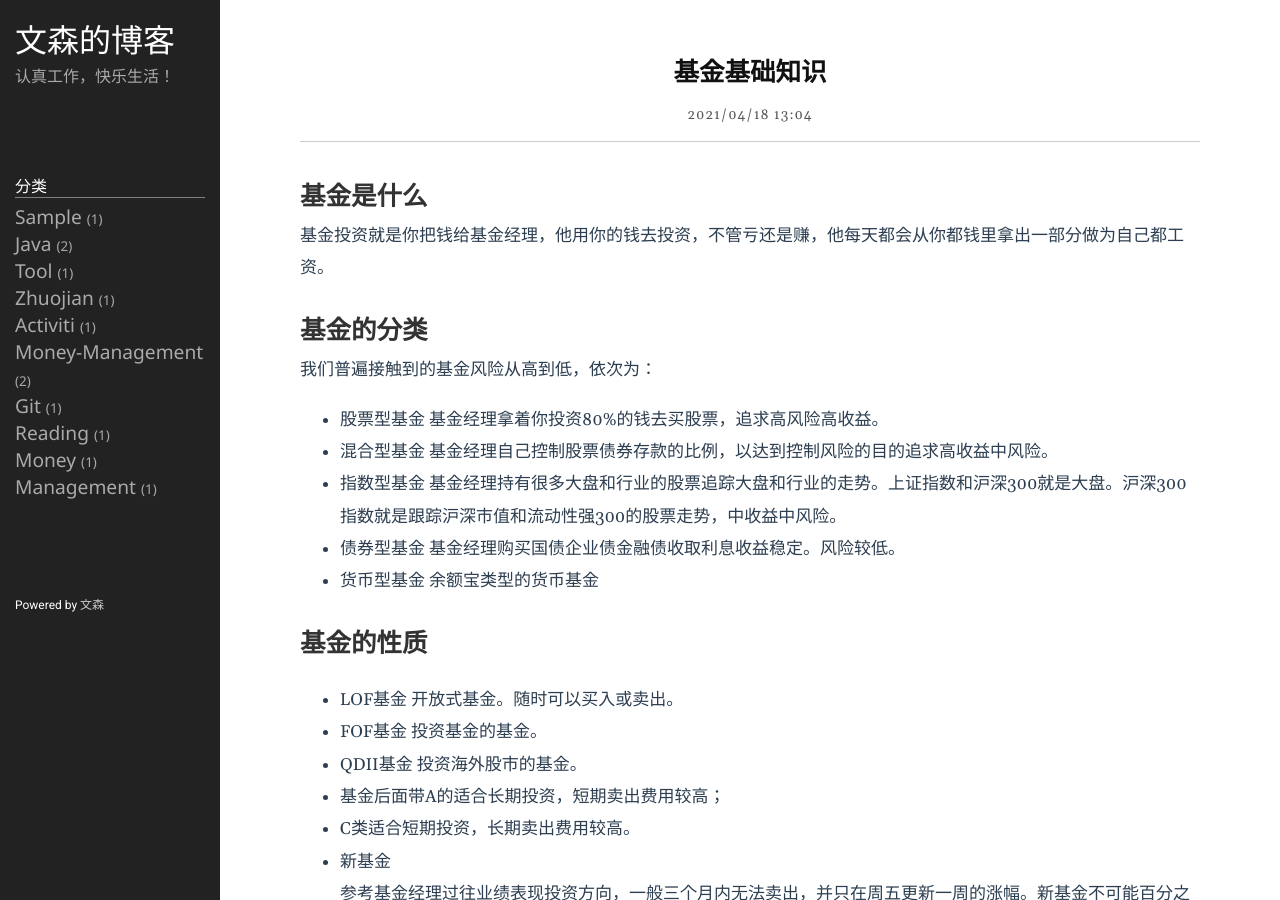
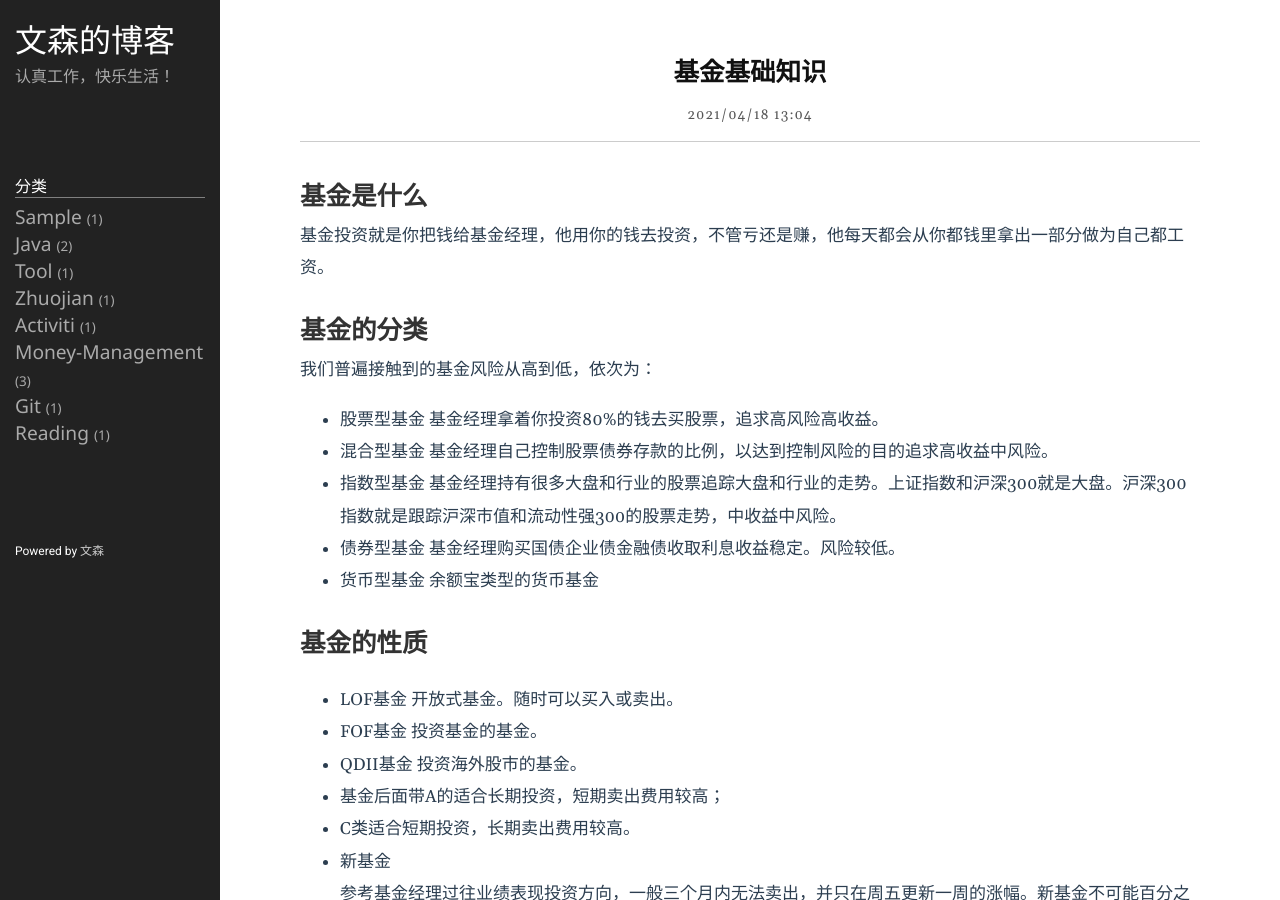
Before and after one commit to Vincent-0112/Vincent-0112.github.io, a Jekyll site: the page built from _posts/2021-04-18-基金基础知识.md, in a window 1280 px wide and 900 px high. Built offline with Jekyll 4.4.1, drawn with Linux system fonts in a browser that asks for light colours.

Commit message:
Update 2021-04-18-基金基础知识.md

```diff
--- a/_posts/2021-04-18-基金基础知识.md
+++ b/_posts/2021-04-18-基金基础知识.md
@@ -2,7 +2,7 @@
 layout: post
 title:  "基金基础知识"
 date:   2021-04-18 22:56:29 +0900
-categories: Money Management
+categories: Money-Management
 ---
 
 # 基金是什么
```
